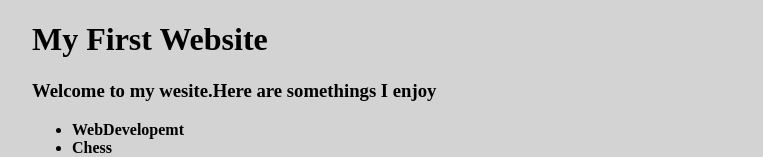
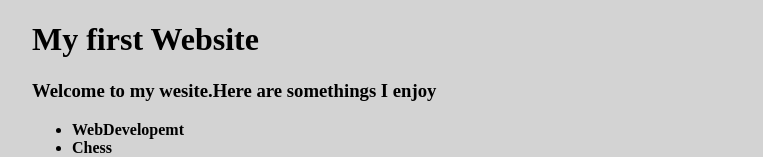
Before and after one commit to seshagiri13/UI-training, a plain HTML site: page index.html in a window 1280 px wide. Shown: the top 157 px of the page, without its empty margins (258-1021 px from the left). Drawn offline with Linux system fonts and the light colour scheme.

Commit message:
Update index.html
changed

```diff
--- a/index.html
+++ b/index.html
@@ -39,7 +39,7 @@
 </head>
 <body>
 <div id="main">
-    <h1>My First Website</h1>
+    <h1>My first Website</h1>
     <h3>Welcome to my wesite.Here are somethings I enjoy</h3>
     <ul>
         <li><span> WebDevelopemt</span></li>
```
